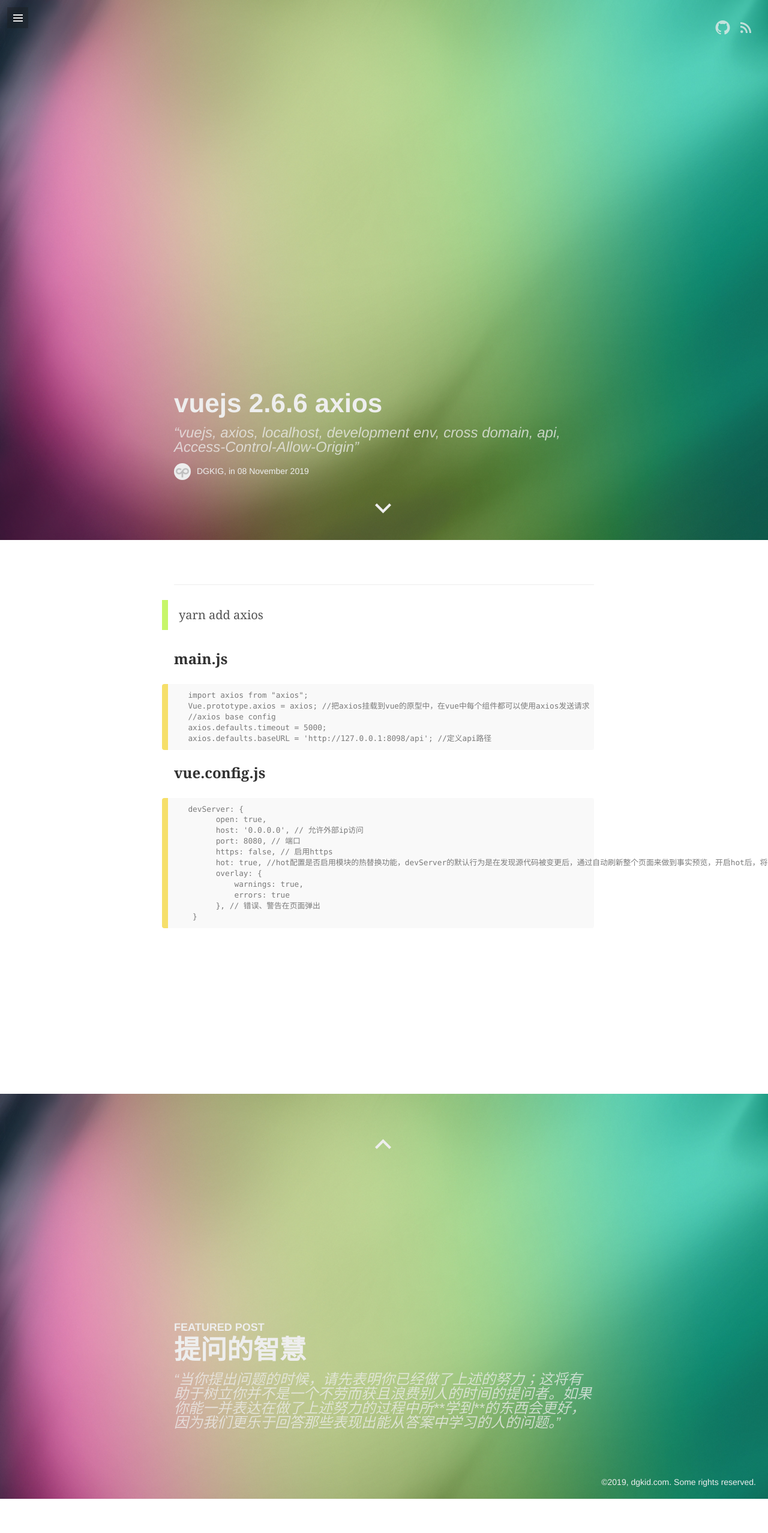
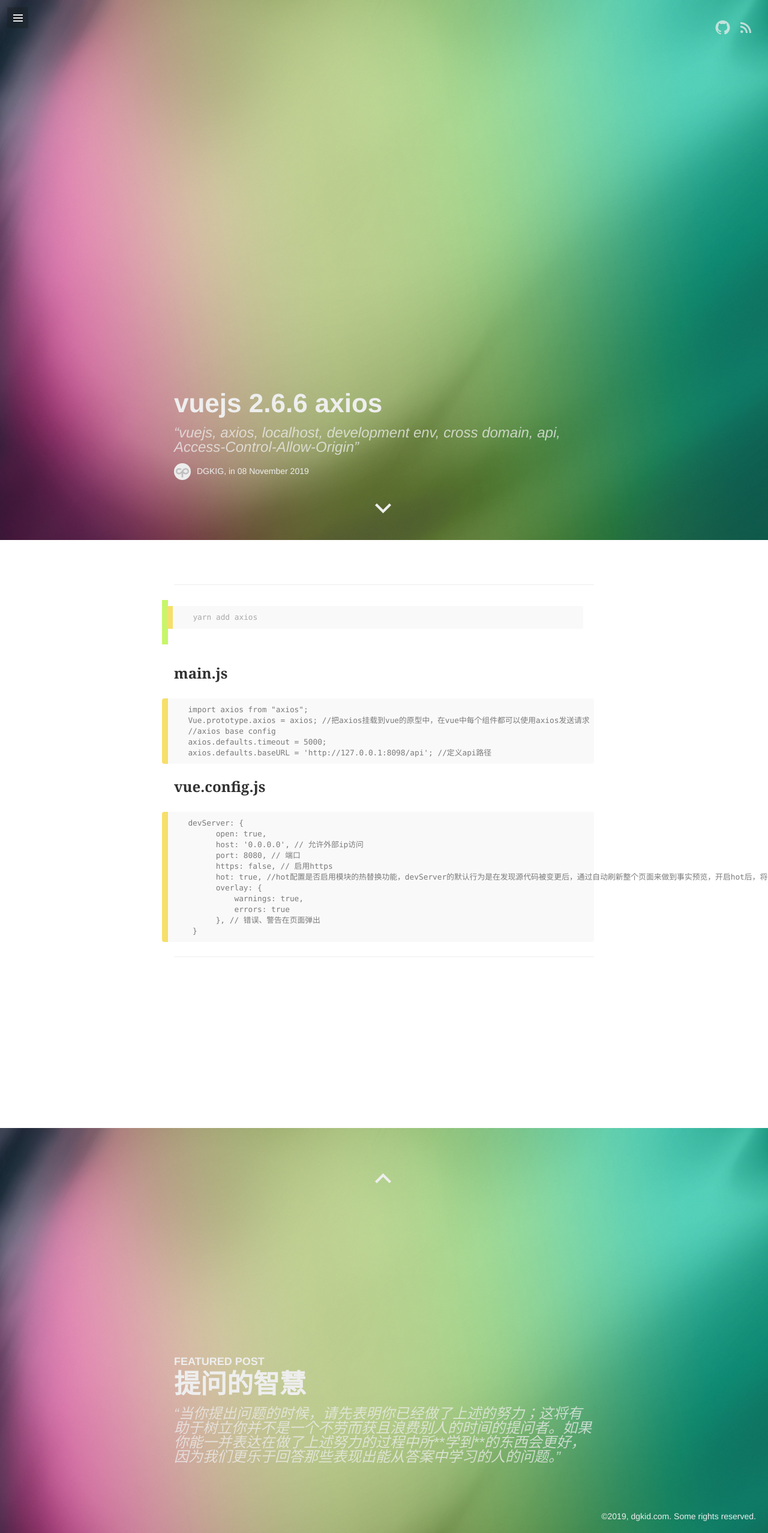
Before and after one commit to cssailing/dgkid, a Jekyll site: the page built from _posts/2019-11-08-vuejs-axios.md, in a window 1280 px wide. Shown: the whole page at 60% size. Built offline with Jekyll 4.4.1, drawn with Linux system fonts in a browser that asks for light colours; some web fonts are replaced; comment, search, counter and statistics services are not loaded; before the commit the page ends 2498 px from its top, so only the background shows below that.

Commit message:
Update 2019-11-08-vuejs-axios.md

````diff
--- a/_posts/2019-11-08-vuejs-axios.md
+++ b/_posts/2019-11-08-vuejs-axios.md
@@ -8,8 +8,10 @@ comments: true
 ---
 
 -----
-
->  yarn add axios
+>
+```console
+  yarn add axios
+```
 
 ### main.js
 ```html
@@ -19,6 +21,7 @@ comments: true
   axios.defaults.timeout = 5000;
   axios.defaults.baseURL = 'http://127.0.0.1:8098/api'; //定义api路径
 ```
+
 ### vue.config.js
 ```html
   devServer: {
@@ -33,3 +36,5 @@ comments: true
         }, // 错误、警告在页面弹出
    }
 ```
+
+-----
````
